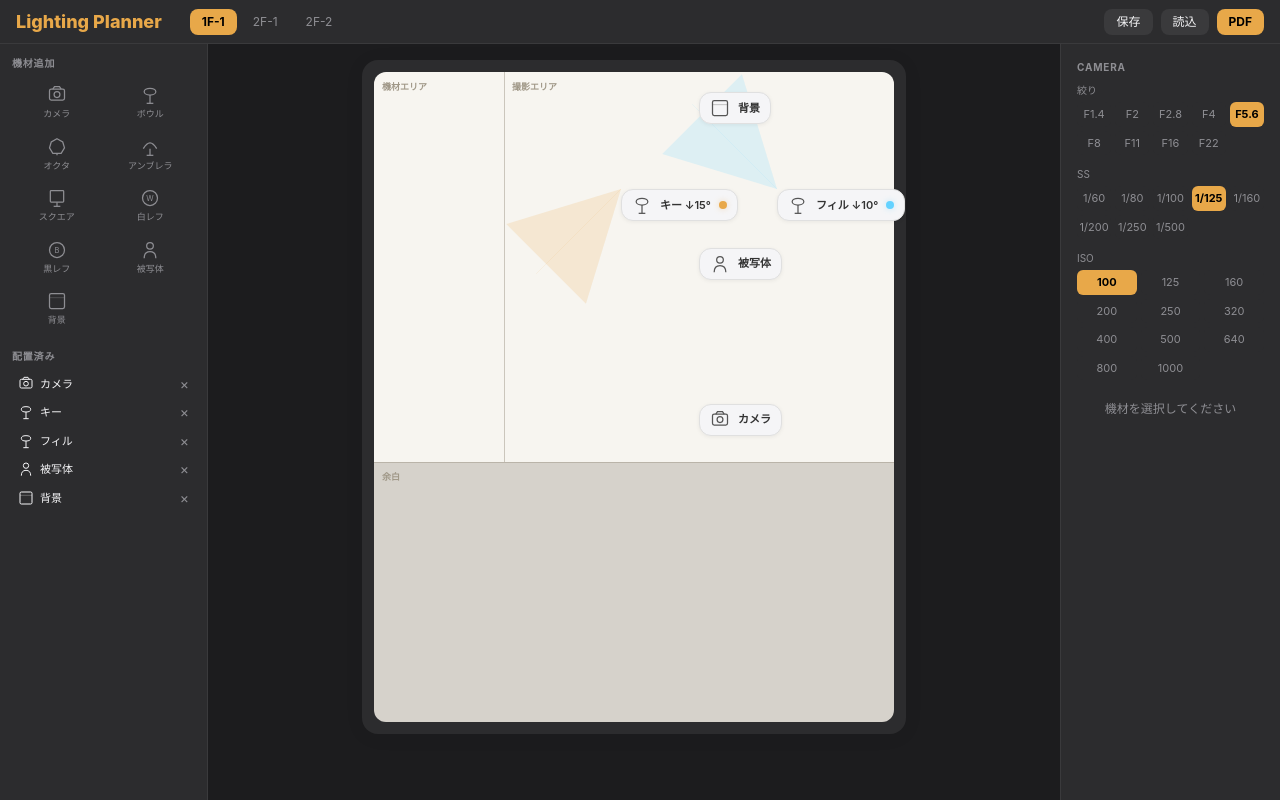
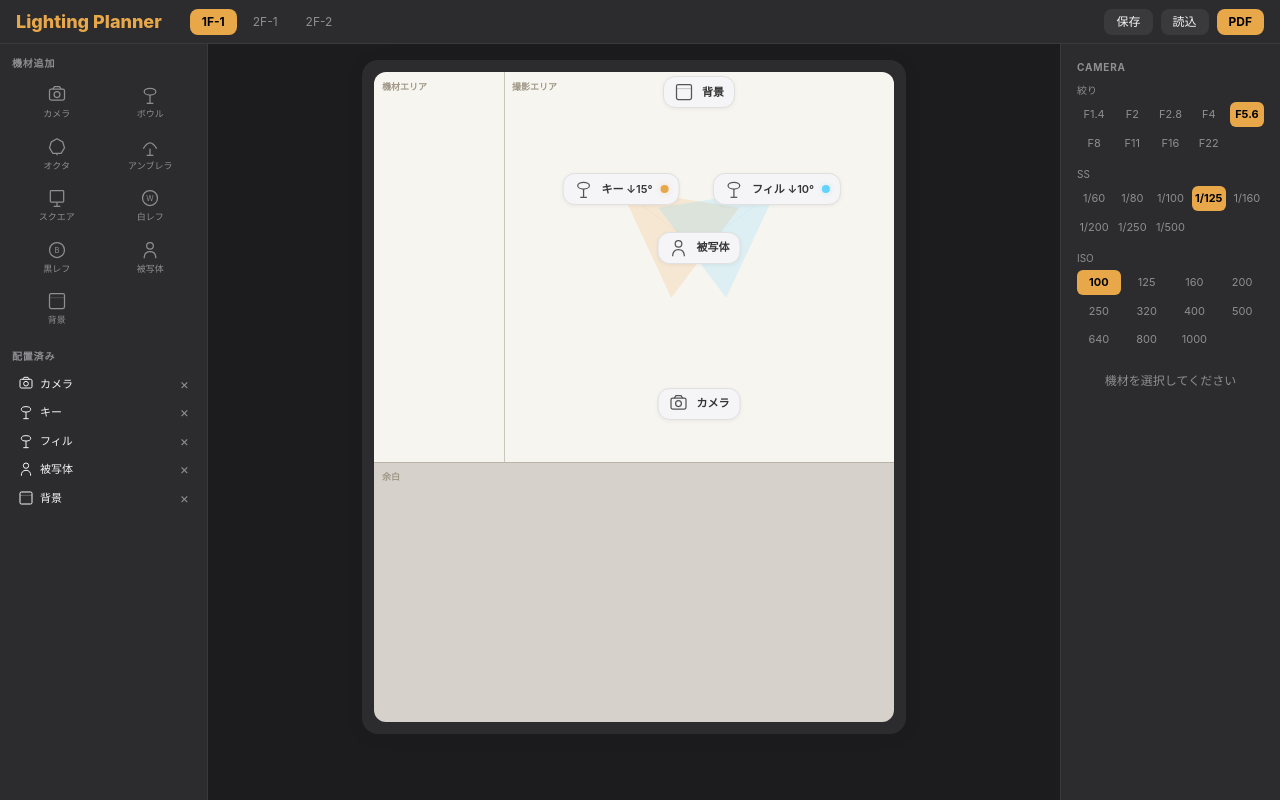
Before and after one commit to takumi090328-ux/lighting-planner, a Next.js app: page / in a window 1280 px wide. Built offline with nearby package versions, Linux system fonts and the light colour scheme.

Commit message:
Update page.tsx

```diff
--- a/src/app/page.tsx
+++ b/src/app/page.tsx
@@ -1,6 +1,6 @@
 "use client";
 
-import { useState, useRef, useCallback, useEffect } from "react";
+import { useState, useRef, useCallback } from "react";
 
 /* ============================================================
    型定義
@@ -27,19 +27,10 @@ interface StudioPreset {
    デザイントークン
 ============================================================ */
 const C = {
-  bg: "#1C1C1E",
-  card: "#2C2C2E",
-  cardHover: "#3A3A3C",
-  accent: "#E8A849",
-  accentSub: "#D4943D",
-  accentSoft: "rgba(232,168,73,0.10)",
-  text: "#F5F5F7",
-  textSub: "#8E8E93",
-  border: "#3A3A3C",
-  floor: "#F7F5F0",
-  side: "#E8E4DD",
-  margin: "#D6D2CB",
-  gridLine: "rgba(0,0,0,0.08)",
+  bg: "#1C1C1E", card: "#2C2C2E", cardHover: "#3A3A3C", accent: "#E8A849",
+  accentSub: "#D4943D", accentSoft: "rgba(232,168,73,0.10)",
+  text: "#F5F5F7", textSub: "#8E8E93", border: "#3A3A3C",
+  floor: "#F7F5F0", side: "#E8E4DD", margin: "#D6D2CB", gridLine: "rgba(0,0,0,0.08)",
 };
 const G_CLR: Record<string, { dot: string; cone: string }> = {
   A: { dot: "#E8A849", cone: "rgba(232,168,73,0.18)" },
@@ -83,7 +74,7 @@ const ADDABLE: EquipmentType[] = ["camera", "light-bowl", "light-octa", "light-u
 const POWER_OPT = ["1/1", "1/2", "1/4", "1/8", "1/16", "1/32", "1/64", "1/128"];
 const F_OPT = ["F1.4", "F2", "F2.8", "F4", "F5.6", "F8", "F11", "F16", "F22"];
 const SS_OPT = ["1/60", "1/80", "1/100", "1/125", "1/160", "1/200", "1/250", "1/500"];
-const ISO_OPT  = ["100","125","160","200","250","320","400","500","640","800","1000"];
+const ISO_OPT = ["100", "125", "160", "200", "250", "320", "400", "500", "640", "800", "1000"];
 const GROUPS: StrobeGroup[] = ["A", "B", "C"];
 
 const PRESETS: StudioPreset[] = [
@@ -104,7 +95,7 @@ const calc = (p: StudioPreset) => {
   const floorPx = p.floorW * S;
   const floorPxH = p.floorH * S;
   const marginPxH = p.marginH * S;
-  const totalPx = sidePx + floorPx;          // ← 左サイドのみ
+  const totalPx = sidePx + floorPx;
   const totalPxH = floorPxH + marginPxH;
   const tilePx = p.tile * S;
   return { s: S, totalPx, sidePx, floorPx, floorPxH, marginPxH, totalPxH, tilePx };
@@ -112,65 +103,38 @@ const calc = (p: StudioPreset) => {
 
 const makeInit = (p: StudioPreset): Equipment[] => {
   const l = calc(p);
+  const cx = l.sidePx + l.floorPx * 0.5;
+  const sy = l.floorPxH * 0.45;
+  const kx = l.sidePx + l.floorPx * 0.3, ky = l.floorPxH * 0.3;
+  const fx = l.sidePx + l.floorPx * 0.7, fy = l.floorPxH * 0.3;
+  const keyRot = Math.round(Math.atan2(sy - ky, cx - kx) * 180 / Math.PI);
+  const fillRot = Math.round(Math.atan2(sy - fy, cx - fx) * 180 / Math.PI);
   return [
-    { id: uid(), type: "camera", label: "カメラ", x: l.sidePx + l.floorPx * 0.5, y: l.floorPxH * 0.85, rotation: 0, tilt: 0, power: "—", height: 150, group: null },
-    { id: uid(), type: "light-bowl", label: "キー", x: l.sidePx + l.floorPx * 0.3, y: l.floorPxH * 0.3, rotation: 135, tilt: -15, power: "1/2", height: 220, group: "A" },
-    { id: uid(), type: "light-bowl", label: "フィル", x: l.sidePx + l.floorPx * 0.7, y: l.floorPxH * 0.3, rotation: -135, tilt: -10, power: "1/4", height: 200, group: "B" },
-    { id: uid(), type: "subject", label: "被写体", x: l.sidePx + l.floorPx * 0.5, y: l.floorPxH * 0.45, rotation: 0, tilt: 0, power: "—", height: 0, group: null },
-    { id: uid(), type: "background", label: "背景", x: l.sidePx + l.floorPx * 0.5, y: 20, rotation: 0, tilt: 0, power: "—", height: 0, group: null },
+    { id: uid(), type: "camera", label: "カメラ", x: cx, y: l.floorPxH * 0.85, rotation: 0, tilt: 0, power: "—", height: 150, group: null },
+    { id: uid(), type: "light-bowl", label: "キー", x: kx, y: ky, rotation: keyRot, tilt: -15, power: "1/2", height: 220, group: "A" },
+    { id: uid(), type: "light-bowl", label: "フィル", x: fx, y: fy, rotation: fillRot, tilt: -10, power: "1/4", height: 200, group: "B" },
+    { id: uid(), type: "subject", label: "被写体", x: cx, y: sy, rotation: 0, tilt: 0, power: "—", height: 0, group: null },
+    { id: uid(), type: "background", label: "背景", x: cx, y: 20, rotation: 0, tilt: 0, power: "—", height: 0, group: null },
   ];
 };
 
 /* ============================================================
-   光の三角コーン（機材チップ内に配置）
+   光コーン（チップ中央から描画）
 ============================================================ */
-const Cone = ({ rotation, type, id }: { rotation: number; type: EquipmentType; id: string }) => {
-  const meta = TYPE_META[type];
-  if (!meta.isLight) return null;
-
-  const len = 120;
-  const half = 28;
-  const rad = (rotation * Math.PI) / 180;
-  const lRad = ((rotation - half) * Math.PI) / 180;
-  const rRad = ((rotation + half) * Math.PI) / 180;
-  const ox = 0, oy = 0;
-  const lx = ox + Math.cos(lRad) * len;
-  const ly = oy + Math.sin(lRad) * len;
-  const rx = ox + Math.cos(rRad) * len;
-  const ry = oy + Math.sin(rRad) * len;
-
-  // Find the item's group to color the cone - we use a data attribute approach
-  return (
-    <svg
-      className="absolute pointer-events-none"
-      style={{ left: 0, top: 0, width: 1, height: 1, overflow: "visible", zIndex: 1 }}
-      data-cone-for={id}
-    >
-      <polygon
-        points={`${ox},${oy} ${lx},${ly} ${rx},${ry}`}
-        fill="rgba(232,168,73,0.18)"
-        stroke="none"
-      />
-    </svg>
-  );
-};
-
-/* コーン色をグループに合わせる版 */
 const ConeWithGroup = ({ rotation, type, group }: { rotation: number; type: EquipmentType; group: StrobeGroup }) => {
   if (!TYPE_META[type].isLight) return null;
   const len = 120, half = 28;
   const rad = (rotation * Math.PI) / 180;
   const lRad = ((rotation - half) * Math.PI) / 180;
   const rRad = ((rotation + half) * Math.PI) / 180;
-  const ox = 0, oy = 0;
-  const lx = ox + Math.cos(lRad) * len, ly = oy + Math.sin(lRad) * len;
-  const rx = ox + Math.cos(rRad) * len, ry = oy + Math.sin(rRad) * len;
-  const ex = ox + Math.cos(rad) * len, ey = oy + Math.sin(rad) * len;
+  const lx = Math.cos(lRad) * len, ly = Math.sin(lRad) * len;
+  const rx = Math.cos(rRad) * len, ry = Math.sin(rRad) * len;
+  const ex = Math.cos(rad) * len, ey = Math.sin(rad) * len;
   const gc = group ? G_CLR[group].cone : "rgba(232,168,73,0.18)";
   return (
-    <svg className="absolute pointer-events-none" style={{ left: 0, top: 0, width: 1, height: 1, overflow: "visible", zIndex: 1 }}>
-      <polygon points={`${ox},${oy} ${lx},${ly} ${rx},${ry}`} fill={gc} stroke="none" />
-      <line x1={ox} y1={oy} x2={ex} y2={ey} stroke={gc} strokeWidth={1} opacity={0.5} />
+    <svg className="absolute pointer-events-none" style={{ left: "50%", top: "50%", width: 1, height: 1, overflow: "visible", zIndex: 1 }}>
+      <polygon points={`0,0 ${lx},${ly} ${rx},${ry}`} fill={gc} stroke="none" />
+      <line x1={0} y1={0} x2={ex} y2={ey} stroke={gc} strokeWidth={1} opacity={0.5} />
     </svg>
   );
 };
@@ -181,16 +145,9 @@ const ConeWithGroup = ({ rotation, type, group }: { rotation: number; type: Equi
 const Tiles = ({ layout: l, preset: p }: { layout: ReturnType<typeof calc>; preset: StudioPreset }) => {
   if (!p.showTiles) return null;
   const lines: React.ReactNode[] = [];
-  const cols = Math.floor(p.floorW / p.tile);
-  const rows = Math.floor(p.floorH / p.tile);
-  for (let i = 0; i <= cols; i++) {
-    const x = l.sidePx + i * l.tilePx;
-    lines.push(<div key={`c${i}`} className="absolute" style={{ left: x, top: 0, width: 0.5, height: l.floorPxH, background: C.gridLine }} />);
-  }
-  for (let j = 0; j <= rows; j++) {
-    const y = j * l.tilePx;
-    lines.push(<div key={`r${j}`} className="absolute" style={{ left: l.sidePx, top: y, width: l.floorPx, height: 0.5, background: C.gridLine }} />);
-  }
+  const cols = Math.floor(p.floorW / p.tile), rows = Math.floor(p.floorH / p.tile);
+  for (let i = 0; i <= cols; i++) { const x = l.sidePx + i * l.tilePx; lines.push(<div key={`c${i}`} className="absolute" style={{ left: x, top: 0, width: 0.5, height: l.floorPxH, background: C.gridLine }} />); }
+  for (let j = 0; j <= rows; j++) { const y = j * l.tilePx; lines.push(<div key={`r${j}`} className="absolute" style={{ left: l.sidePx, top: y, width: l.floorPx, height: 0.5, background: C.gridLine }} />); }
   return <>{lines}</>;
 };
 
@@ -232,7 +189,7 @@ export default function Home() {
   const stuRef = useRef<HTMLDivElement>(null);
   const dragRef = useRef<{ id: string; ox: number; oy: number } | null>(null);
 
-  /* --- ドラッグ（元のコードと同じ方式：stuRef内イベント） --- */
+  /* --- ドラッグ --- */
   const startDrag = useCallback((id: string, e: React.MouseEvent | React.TouchEvent) => {
     e.stopPropagation();
     const pt = "touches" in e ? e.touches[0] : e;
@@ -250,17 +207,16 @@ export default function Home() {
     setItems(prev => prev.map(i => (i.id === did ? { ...i, x: i.x + dx, y: i.y + dy } : i)));
   }, [setItems]);
 
-  const stopDrag = useCallback(() => {
-    dragRef.current = null;
-  }, []);
+  const stopDrag = useCallback(() => { dragRef.current = null; }, []);
 
   /* --- CRUD --- */
   const addItem = (type: EquipmentType) => {
     const meta = TYPE_META[type];
+    const cx = layout.sidePx + layout.floorPx * 0.5;
+    const cy = layout.floorPxH * 0.5;
     const item: Equipment = {
       id: uid(), type, label: meta.defaultLabel,
-      x: layout.sidePx + layout.floorPx * 0.5, y: layout.floorPxH * 0.5,
-      rotation: 0, tilt: 0,
+      x: cx, y: cy, rotation: 0, tilt: 0,
       power: meta.isLight ? "1/4" : "—",
       height: meta.isLight ? 200 : 0,
       group: meta.isLight ? "A" : null,
@@ -327,7 +283,6 @@ export default function Home() {
           ${lightItems.length > 0 ? `<div style="margin-top:20px;"><div style="font-size:10px;font-weight:700;color:#8E8E93;letter-spacing:0.08em;margin-bottom:8px;">STROBE (${lightItems.length})</div><div>${strobeRows}</div></div>` : ""}
         </div>
       </div>`;
-
     document.body.appendChild(overlay);
     if (clone) { clone.style.transform = "scale(0.95)"; clone.style.transformOrigin = "top left"; const slot = document.getElementById("print-studio-slot"); if (slot) slot.appendChild(clone); }
     window.print();
@@ -340,9 +295,6 @@ export default function Home() {
   const switchPreset = (id: string) => { setPresetId(id); setSelectedId(null); };
   const isLight = sel ? TYPE_META[sel.type].isLight : false;
 
-  /* ============================================================
-     JSX
-  ============================================================ */
   return (
     <div className="flex flex-col h-screen" style={{ background: C.bg, color: C.text, fontFamily: "'Inter','Noto Sans JP',sans-serif" }}>
       {/* ヘッダー */}
@@ -378,25 +330,20 @@ export default function Home() {
           </div>
         </aside>
 
-        {/* ===== スタジオ ===== */}
+        {/* スタジオ */}
         <main className={`flex-1 overflow-auto flex items-start justify-center p-4 ${mobileTab !== "studio" ? "hidden sm:flex" : ""}`}>
           <div className="rounded-2xl" style={{ background: C.card, padding: 12, boxShadow: "0 2px 20px rgba(0,0,0,0.06)" }}>
-            <div
-              ref={stuRef}
-              className="relative overflow-visible"
-              data-studio
+            <div ref={stuRef} className="relative overflow-visible" data-studio
               style={{ width: layout.totalPx, height: layout.totalPxH }}
-              onMouseMove={onMove}
-              onMouseUp={stopDrag}
-              onMouseLeave={stopDrag}
-              onTouchMove={onMove}
-              onTouchEnd={stopDrag}
-            >
+              onMouseMove={onMove} onMouseUp={stopDrag} onMouseLeave={stopDrag}
+              onTouchMove={onMove} onTouchEnd={stopDrag}
+              onClick={() => setSelectedId(null)}>
+
               {/* 機材エリア（左サイド） */}
               <div className="absolute top-0 left-0" style={{ width: layout.sidePx, height: layout.floorPxH, background: preset.sideColor, borderRadius: "12px 0 0 0" }} />
               {/* 撮影エリア */}
               <div className="absolute top-0" style={{ left: layout.sidePx, width: layout.floorPx, height: layout.floorPxH, background: preset.floorColor, borderRadius: "0 12px 0 0" }} />
-              {/* 余白エリア */}
+              {/* 余白 */}
               <div data-print-margin className="absolute" style={{ left: 0, top: layout.floorPxH, width: layout.totalPx, height: layout.marginPxH, background: C.margin, borderRadius: "0 0 12px 12px" }} />
 
               {/* 境界線 */}
@@ -417,14 +364,12 @@ export default function Home() {
                 const isRef = item.type === "ref-white" || item.type === "ref-black";
                 const tiltStr = TYPE_META[item.type].isLight && item.tilt !== 0 ? ` ${item.tilt > 0 ? "↑" : "↓"}${Math.abs(item.tilt)}°` : "";
                 return (
-                  <div key={item.id} className="absolute z-10" style={{ left: item.x, top: item.y, width: "max-content", minWidth: "max-content" }}>
-                    {/* 光コーン */}
+                  <div key={item.id} className="absolute z-10" style={{ left: item.x, top: item.y, transform: "translate(-50%, -50%)" }}>
                     <ConeWithGroup rotation={item.rotation} type={item.type} group={item.group} />
-                    {/* チップ本体 */}
                     <div
                       onMouseDown={e => startDrag(item.id, e)}
                       onTouchStart={e => startDrag(item.id, e)}
-  onClick={() => setSelectedId(item.id)}
+                      onClick={e => { e.stopPropagation(); setSelectedId(item.id); }}
                       className="relative z-10 cursor-move select-none rounded-xl"
                       style={{
                         whiteSpace: "nowrap", padding: "5px 10px",
@@ -432,20 +377,11 @@ export default function Home() {
                         border: `1.5px solid ${isSel ? C.accent : "#E0E0E0"}`,
                         boxShadow: isSel ? `0 2px 12px ${C.accent}33` : "0 1px 4px rgba(0,0,0,0.06)",
                         ...(isRef ? { transform: `rotate(${item.rotation}deg)`, transformOrigin: "center center" } : {}),
-  }}
->
+                      }}>
                       <div className="flex items-center gap-2">
                         <span style={{ color: isSel ? C.accent : "#555" }}><Icon type={item.type} size={20} /></span>
-    <span style={{ fontSize: 11, fontWeight: 600, color: isSel ? C.text : "#333" }}>
-      {item.label}{tiltStr}
-    </span>
-    {item.group && (
-      <span style={{
-        width: 8, height: 8, borderRadius: "50%",
-        background: G_CLR[item.group].dot,
-        boxShadow: `0 0 6px ${G_CLR[item.group].dot}55`,
-      }} />
-    )}
+                        <span style={{ fontSize: 11, fontWeight: 600, color: isSel ? C.text : "#333" }}>{item.label}{tiltStr}</span>
+                        {item.group && (<span style={{ width: 8, height: 8, borderRadius: "50%", background: G_CLR[item.group].dot, boxShadow: `0 0 6px ${G_CLR[item.group].dot}55` }} />)}
                       </div>
                     </div>
                   </div>
@@ -455,7 +391,7 @@ export default function Home() {
           </div>
         </main>
 
-        {/* ===== 右パネル ===== */}
+        {/* 右パネル */}
         <aside className={`overflow-y-auto print:hidden ${mobileTab !== "settings" ? "hidden sm:block" : "w-full sm:w-auto"}`} style={{ width: mobileTab === "settings" ? "100%" : 220, minWidth: 220, background: C.card, borderLeft: `1px solid ${C.border}`, padding: 16 }}>
           {/* モバイル用 */}
           <div className="sm:hidden" style={{ marginBottom: 16 }}>
@@ -473,7 +409,7 @@ export default function Home() {
             <div className="space-y-3">
               <div><div style={{ fontSize: 10, color: C.textSub, marginBottom: 4 }}>絞り</div><Opts options={F_OPT} value={cam.aperture} onChange={v => setCam(c => ({ ...c, aperture: v }))} cols={5} /></div>
               <div><div style={{ fontSize: 10, color: C.textSub, marginBottom: 4 }}>SS</div><Opts options={SS_OPT} value={cam.shutter} onChange={v => setCam(c => ({ ...c, shutter: v }))} cols={5} /></div>
-              <div><div style={{ fontSize: 10, color: C.textSub, marginBottom: 4 }}>ISO</div><Opts options={ISO_OPT} value={cam.iso} onChange={v => setCam(c => ({ ...c, iso: v }))} cols={3} /></div>
+              <div><div style={{ fontSize: 10, color: C.textSub, marginBottom: 4 }}>ISO</div><Opts options={ISO_OPT} value={cam.iso} onChange={v => setCam(c => ({ ...c, iso: v }))} cols={4} /></div>
             </div>
           </div>
 
```
Lines whose indentation alone changed are shown as unchanged.
